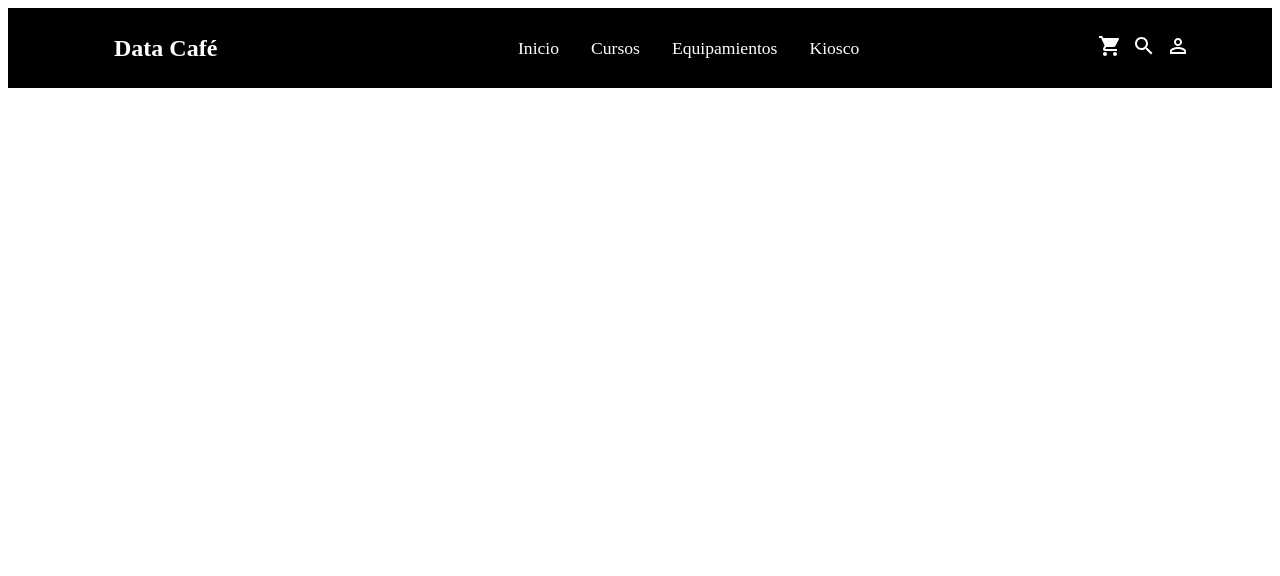
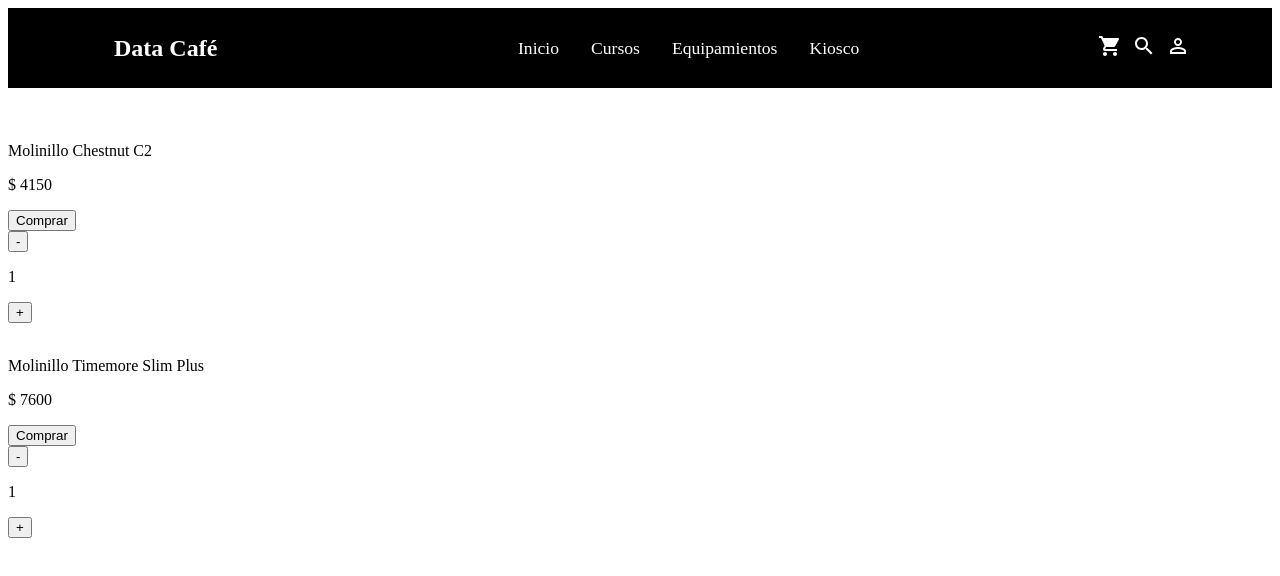
Before and after one commit to renzopimentel/Cafeteria-Pimentel, a React (Create React App) app: page / in a window 1280 px wide. Shown: the top 576 px of the page. Built offline with nearby package versions, Linux system fonts and the light colour scheme.

Commit message:
Cambios Productos

```diff
--- a/src/App.js
+++ b/src/App.js
@@ -1,11 +1,13 @@
 import './App.css';
 import Navbar from './components/Navbar/index';
 import {BrowserRouter as Router} from 'react-router-dom'
+import ItemListContainer from './components/ItemListContainer/ItemListContainer';
 
 function App() {
   return (
       <Router>
         <Navbar/>
+        <ItemListContainer />
       </Router>
   );
 }
--- a/src/components/ItemListContainer/ItemListContainer.js
+++ b/src/components/ItemListContainer/ItemListContainer.js
@@ -14,11 +14,11 @@
       stock: "100"
     }
     return (
-    <List>
+    <div>
         <h2>{section}</h2>
         <ItemProduct data={product1}/>
         <ItemProduct data={product2}/>
-    </List>
+    </div>
   )
 }
 
--- a/src/components/ItemProduct/ItemProduct.js
+++ b/src/components/ItemProduct/ItemProduct.js
@@ -14,13 +14,13 @@
     return(
         <div className='item-product'>
             <img src="" alt="" />
-            <p>{props.title}</p>
-            <p>{props.price}</p>
+            <p>{title}</p>
+            <p>$ {price}</p>
             <button>Comprar</button>
             <div>
-                <button>{removeNumber}</button>
-                <p></p>
-                <button>{addNumber}</button>
+                <button onClick={removeNumber}>-</button>
+                <p>{contador}</p>
+                <button onClick={addNumber}>+</button>
             </div>
         </div>
 
```
